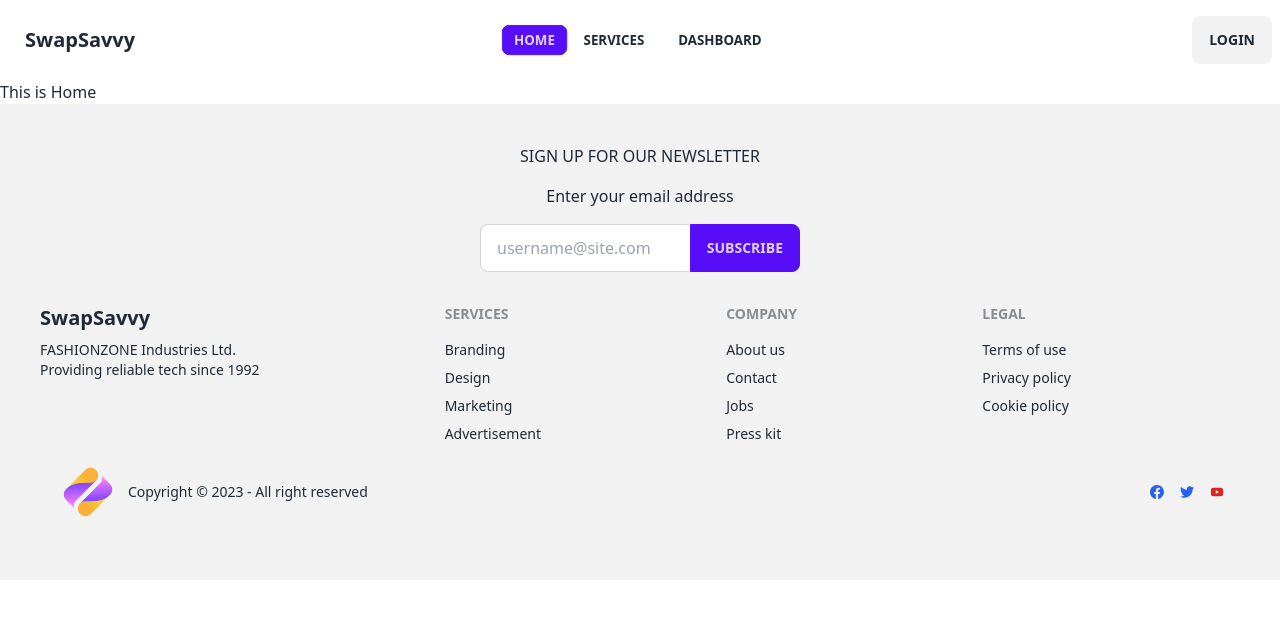
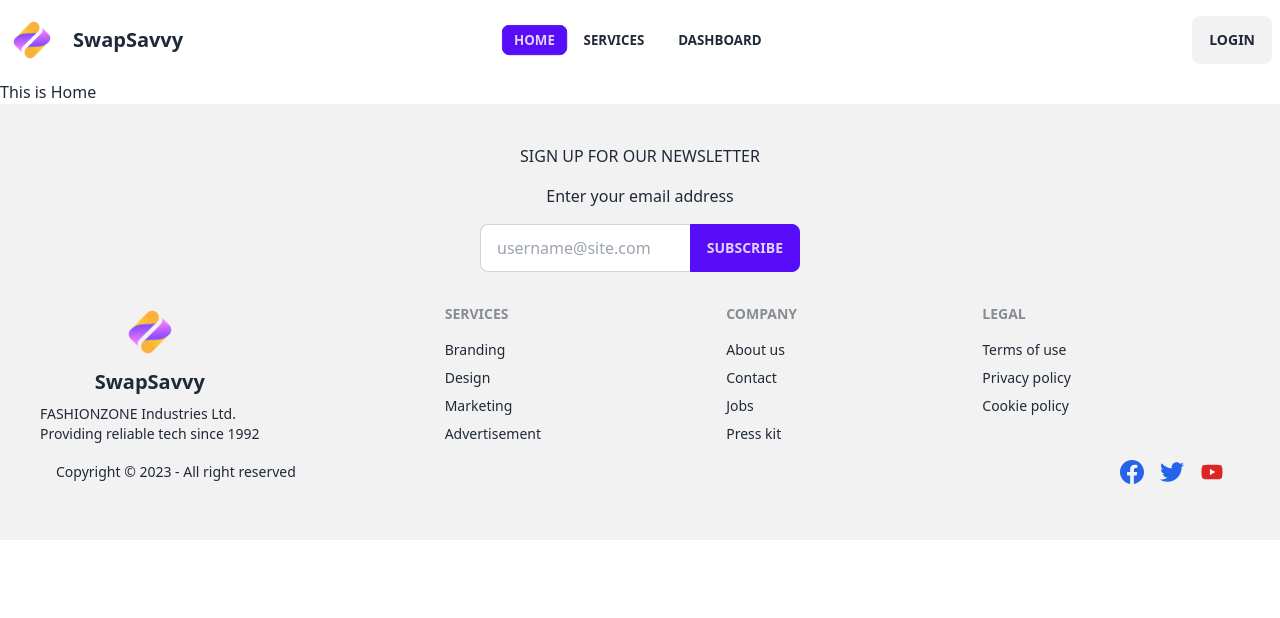
Before and after one commit to jannat710/clothing-swap-client, a React (Vite) app: page / in a window 1280 px wide. Shown: the top 618 px of the page. Built offline with nearby package versions, Linux system fonts and the light colour scheme.

Commit message:
updated navbar and footer styling

```diff
--- a/src/components/Footer/Footer.jsx
+++ b/src/components/Footer/Footer.jsx
@@ -21,8 +21,8 @@ const Footer = () => {
             </div>
             <footer className="footer">
 
-                <aside>
-
+                <aside className='flex flex-col justify-center items-center'>
+                <img src={logo} className='h-14 w-14' alt="" />
                     <h1 className="font-bold text-xl">SwapSavvy</h1>
                     <p>FASHIONZONE Industries Ltd.<br />Providing reliable tech since 1992</p>
                 </aside>
@@ -47,19 +47,19 @@ const Footer = () => {
                     <a className="link link-hover">Cookie policy</a>
                 </nav>
             </footer>
-            <footer className="footer items-center p-4 bg-base-200 text-base-content">
+            <div className="footer items-center p-4 bg-base-200 text-base-content">
                 <aside className="items-center grid-flow-col">
-                    <img src={logo} className='h-16 w-16' alt="" />
+
                     <p>Copyright © 2023 - All right reserved</p>
                 </aside>
                 <nav className="grid-flow-col gap-4 md:place-self-center md:justify-self-end">
-                    <a><BsFacebook className='text-blue-600'></BsFacebook>
+                    <a><BsFacebook className='text-blue-600 h-6 w-6'></BsFacebook>
                     </a>
-                    <a><FaTwitter className='text-blue-600'></FaTwitter></a>
-                    <a href=""><AiFillYoutube className='text-red-600'></AiFillYoutube></a>
+                    <a><FaTwitter className='text-blue-600 h-6 w-6'></FaTwitter></a>
+                    <a><AiFillYoutube className='text-red-600 h-6 w-6'></AiFillYoutube></a>
 
                 </nav>
-            </footer>
+            </div>
         </div>
     );
 };
--- a/src/components/Navbar/Navbar.jsx
+++ b/src/components/Navbar/Navbar.jsx
@@ -1,4 +1,5 @@
 import { Link, NavLink } from "react-router-dom";
+import logo from '../../assets/images/logo.png'
 
 
 const Navbar = () => {
@@ -32,6 +33,7 @@ const Navbar = () => {
 
                     </ul>
                 </div>
+                <img src={logo} className='h-12 w-12' alt="" />
                 <a className="btn btn-ghost normal-case text-xl">SwapSavvy</a>
             </div>
             <div className="navbar-center hidden lg:flex">
```
